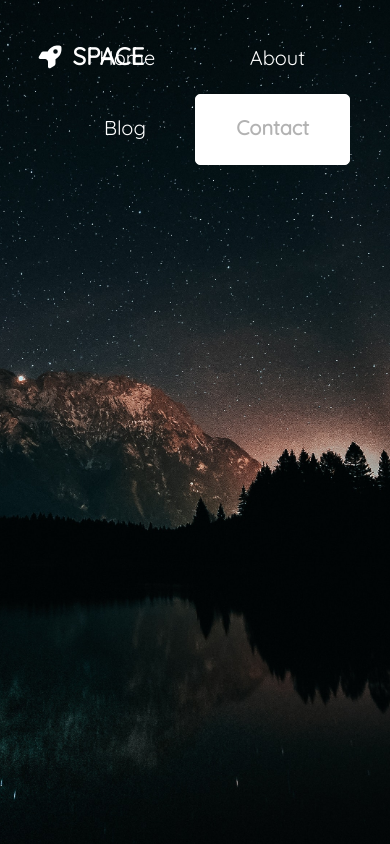
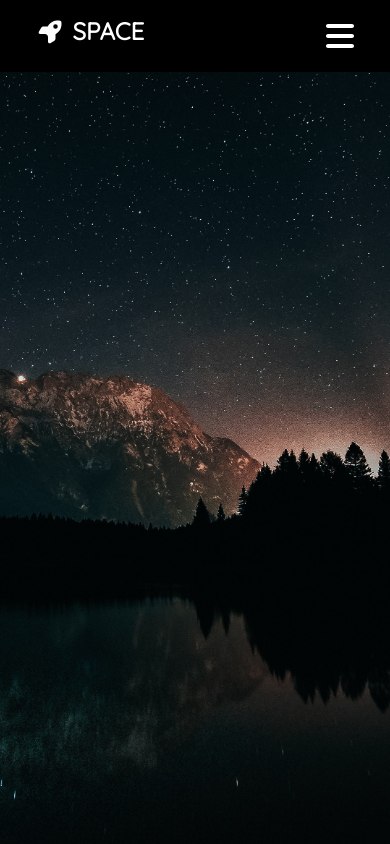
Before and after one commit to diazmc/nav-bar, a plain HTML site: page nav2/index.html in a window 390 px wide. Shown: the top 844 px of the page. Drawn offline with nearby package versions, Linux system fonts and the light colour scheme.

Commit message:
made nav responsive

```diff
--- a/nav2/css/style.css
+++ b/nav2/css/style.css
@@ -71,7 +71,7 @@ nav.black ul {
     border: 1px solid #fff;
     background: #fff;
     border-radius: 5px;
-    padding: 20px 40px;
+    padding: 15px 40px;
     cursor: pointer;
 }
 
@@ -103,3 +103,54 @@ nav.black ul {
     cursor: pointer;
     display: none;
 }
+
+@media screen and (max-width: 580px) {
+    .logo {
+        position: fixed;
+        top: 0;
+        margin-top: 16px;
+    }
+
+    nav {
+        margin-top: 0;
+    }
+
+    .nav-items {
+        max-height: 0;
+        background: #000;
+        margin-right: 0;
+    }
+
+    .nav-items li:last-child {
+        border: none;
+        background: none;
+    }
+
+    .nav-items li:last-child a {
+        color: #fff;
+        font-weight: 400;
+    }
+
+    .nav-link a::after {
+        display: none;
+    }
+
+    nav.black ul {
+        background: #000;
+    }
+
+    .showing {
+        max-height: 20em;
+    }
+
+    .nav-link {
+        box-sizing: border-box;
+        width: 100%;
+        padding: 24px 0;
+        text-align: center;
+    }
+
+    .menu-icon {
+        display: block;
+    }
+}
--- a/nav2/js/script.js
+++ b/nav2/js/script.js
@@ -0,0 +1,15 @@
+$(document).ready(function() {
+    $('.menu-icon').on('click', function() {
+        $('.nav-items').toggleClass('showing')
+    });
+})
+
+$(window).on('scroll', function() {
+
+    if($(window).scrollTop()) {
+        $('nav').addClass('black');
+    }
+    else {
+        $('nav').removeClass('black');
+    }
+});
```
